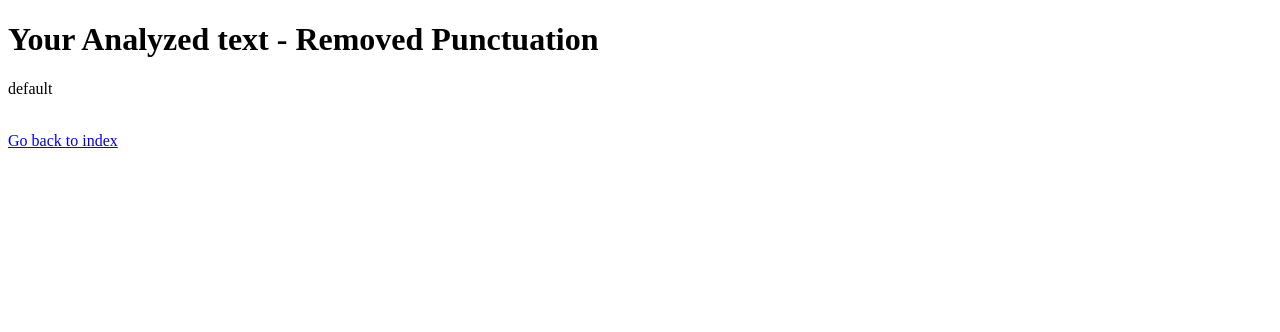
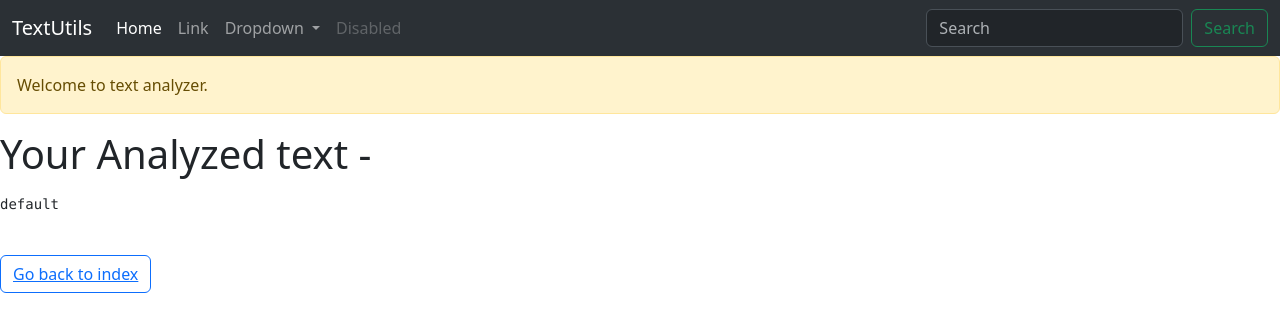
Before and after one commit to Yash-Birje/sigma_by_harry, a Django app: page /analyze/ in a window 1280 px wide. Shown: the top 332 px of the page. Run offline with Django 5.2, Linux system fonts and the light colour scheme.

Commit message:
idk what happened to jupyter nb

```diff
--- a/django/textutils/templates/analyze.html
+++ b/django/textutils/templates/analyze.html
@@ -1,14 +1,70 @@
 <!DOCTYPE html>
 <html lang="en">
+
 <head>
     <meta charset="UTF-8">
     <meta name="viewport" content="width=device-width, initial-scale=1.0">
     <title>TextUtils - Analyzing your text</title>
+    <link href="https://cdn.jsdelivr.net/npm/bootstrap@5.3.7/dist/css/bootstrap.min.css" rel="stylesheet"
+        integrity="sha384-LN+7fdVzj6u52u30Kp6M/trliBMCMKTyK833zpbD+pXdCLuTusPj697FH4R/5mcr" crossorigin="anonymous">
 </head>
+
 <body>
-    <h1>Your Analyzed text - {{purpose}}</h1>
-    <p>{{analyzedText}}</p>
-    <br>
-    <a href="/">Go back to index</a>
+    <nav class="navbar navbar-expand-lg bg-body-tertiary" data-bs-theme="dark">
+        <div class="container-fluid">
+            <a class="navbar-brand" href="#">TextUtils</a>
+            <button class="navbar-toggler" type="button" data-bs-toggle="collapse"
+                data-bs-target="#navbarSupportedContent" aria-controls="navbarSupportedContent" aria-expanded="false"
+                aria-label="Toggle navigation">
+                <span class="navbar-toggler-icon"></span>
+            </button>
+            <div class="collapse navbar-collapse" id="navbarSupportedContent">
+                <ul class="navbar-nav me-auto mb-2 mb-lg-0">
+                    <li class="nav-item">
+                        <a class="nav-link active" aria-current="page" href="#">Home</a>
+                    </li>
+                    <li class="nav-item">
+                        <a class="nav-link" href="#">Link</a>
+                    </li>
+                    <li class="nav-item dropdown">
+                        <a class="nav-link dropdown-toggle" href="#" role="button" data-bs-toggle="dropdown"
+                            aria-expanded="false">
+                            Dropdown
+                        </a>
+                        <ul class="dropdown-menu">
+                            <li><a class="dropdown-item" href="#">Action</a></li>
+                            <li><a class="dropdown-item" href="#">Another action</a></li>
+                            <li>
+                                <hr class="dropdown-divider">
+                            </li>
+                            <li><a class="dropdown-item" href="#">Something else here</a></li>
+                        </ul>
+                    </li>
+                    <li class="nav-item">
+                        <a class="nav-link disabled" aria-disabled="true">Disabled</a>
+                    </li>
+                </ul>
+                <form class="d-flex" role="search">
+                    <input class="form-control me-2" type="search" placeholder="Search" aria-label="Search" />
+                    <button class="btn btn-outline-success" type="submit">Search</button>
+                </form>
+            </div>
+        </div>
+    </nav>
+        <form action='/analyze' method="get">
+            <div class="alert alert-warning" role="alert">
+                Welcome to text analyzer.
+            </div>
+            <h1>Your Analyzed text -
+                <small class="text-body-secondary">{{purpose}}</small>
+            </h1>
+
+            <p>
+            <pre>{{analyzedText}}</pre>
+            </p>
+            <br>
+            <button type="button" class="btn btn-outline-primary"><a href="/">Go back to index</a></button>
+
 </body>
+
 </html>
--- a/django/textutils/textutils/views.py
+++ b/django/textutils/textutils/views.py
@@ -19,22 +19,23 @@ def analyze(request):
     punctuations = list(string.punctuation)  # List of all punctuation marks
     newlineremover = request.GET.get('newlineremover','off')
     charcount = request.GET.get('charcount','off')
-    st = 'Removed Punctuation'
+    st = ''
     if removepunc == 'on':
         analyzed = ''.join(char for char in analyzed if char not in punctuations)
+        st = st + ',' + 'Removed Punctuation' if st!='' else 'Removed Punctuation'
 
     if fullcaps =='on':
         analyzed = ''.join(char.upper() for char in analyzed)
-        st = st +','+'Changed to Uppercase'
+        st = st + ',' + 'Changed to Uppercase' if st!='' else 'Changed to Uppercase'
 
     if newlineremover=='on':
         analyzed = ''.join(char for char in analyzed if char!='/n')
-        st = st +','+'Removed new lines(made it contiguous)'
+        st = st + ',' + 'Removed new line(made it contiguous)' if st!='' else 'Removed new line(made it contiguous)'
 
     if charcount=='on':
         text2 = ''.join(char for char in analyzed if char!='/n' or char!=' ')
-        analyzed = analyzed + f' & There are {len(text2)-13} characters in the text you gave'
-        st = st+','+'Finding out number of characters in text'
+        analyzed = analyzed + f' & There are {len(text2)} characters in the text you gave'
+        st = st + ',' + 'Found length' if st!='' else 'Found length'
 
     params ={
         'purpose':st,
```
Also changed, not shown: 1 other file.
